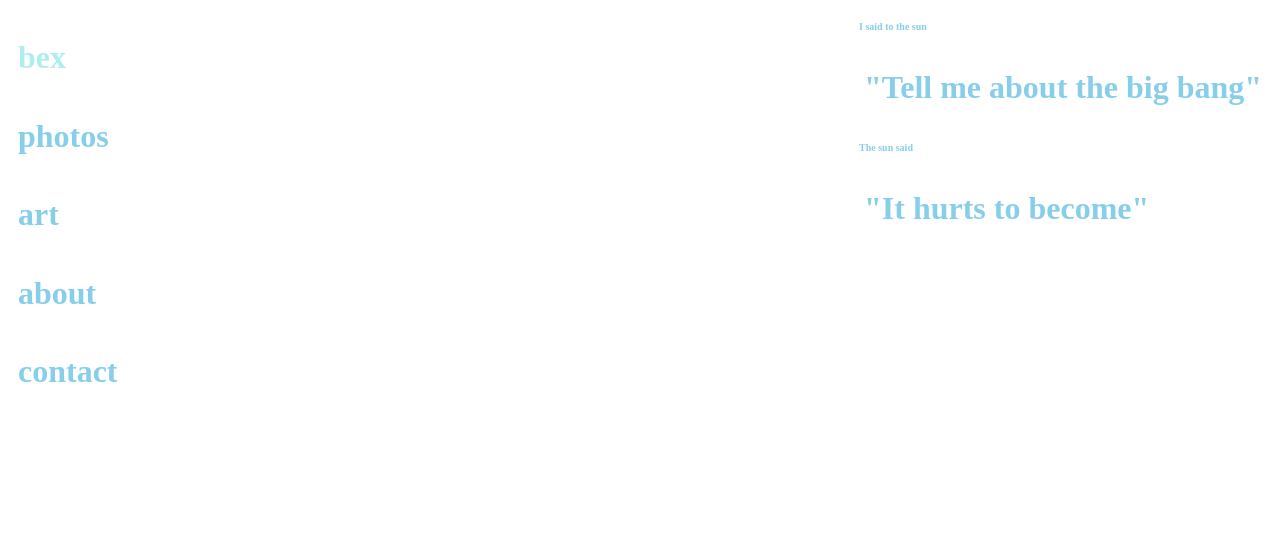
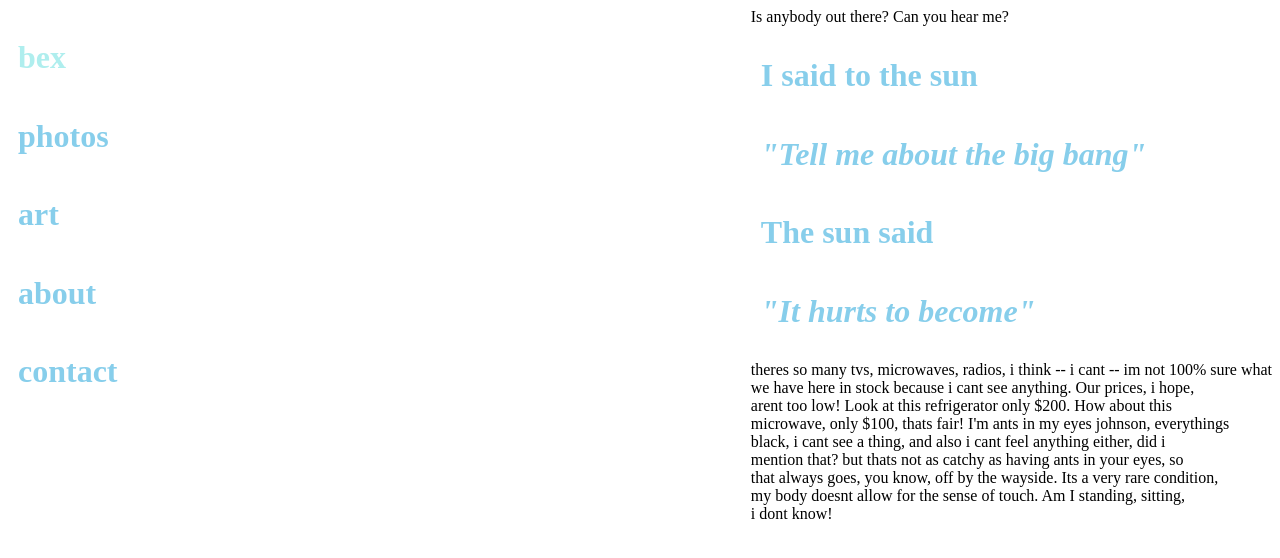
Before and after one commit to corcillo/corcillo.github.io, a plain HTML site: page index.html at #!/about in a window 1280 px wide. Drawn offline with nearby package versions, Linux system fonts and the light colour scheme; some packages are replaced by stand-ins of ours.

Commit message:
Added emphasis

```diff
--- a/assets/js/myCtrl.js
+++ b/assets/js/myCtrl.js
@@ -13,6 +13,10 @@ app.controller("myCtrl", function($scope) {
     }
     $scope.range = function(len) {
       return Array.from(Array(len).keys());
+    }
+    $scope.rando = function(maxNum) {
+        console.log("hereee");
+        return 9;
     }
     $scope.calculatePhotoWidth = function() {
       return 1000;
--- a/assets/partials/about.html
+++ b/assets/partials/about.html
@@ -1,6 +1,18 @@
 <div>
-<h2>I said to the sun</h2>
-<h1>"Tell me about the big bang"</h1>
-<h2>The sun said</h2>
-<h1>"It hurts to become"</h1>
+<body>Is anybody out there? Can you hear me?</body>
+<h1>I said to the sun</h1>
+<h1><i>"Tell me about the big bang"</i></h1>
+<h1>The sun said</h1>
+<h1><i>"It hurts to become"</i></h1>
+<text>
+theres so many tvs, microwaves, radios, i think -- i cant -- im not 100% sure what
+<br> we have here in stock because i cant see anything. Our prices, i hope,
+<br>arent too low! Look at this refrigerator only $200.  How about this
+<br>microwave, only $100, thats fair! I'm ants in my eyes johnson, everythings
+<br>black, i cant see a thing, and also i cant feel anything either, did i
+<br>mention that? but thats not as catchy as having ants in your eyes, so
+<br>that always goes, you know, off by the wayside.  Its a very rare condition,
+<br>my body doesnt allow for the sense of touch.  Am I standing, sitting,
+<br>i dont know!
+</text>
 </div>
```
Also changed, not shown: assets/partials/contact.html (+4 -0 lines), assets/partials/home.html (+2 -2 lines), assets/images/crying.jpg (added), assets/images/evelyn.jpg (added), assets/js/myApp.js (line endings or trailing spaces), 4 other files.
